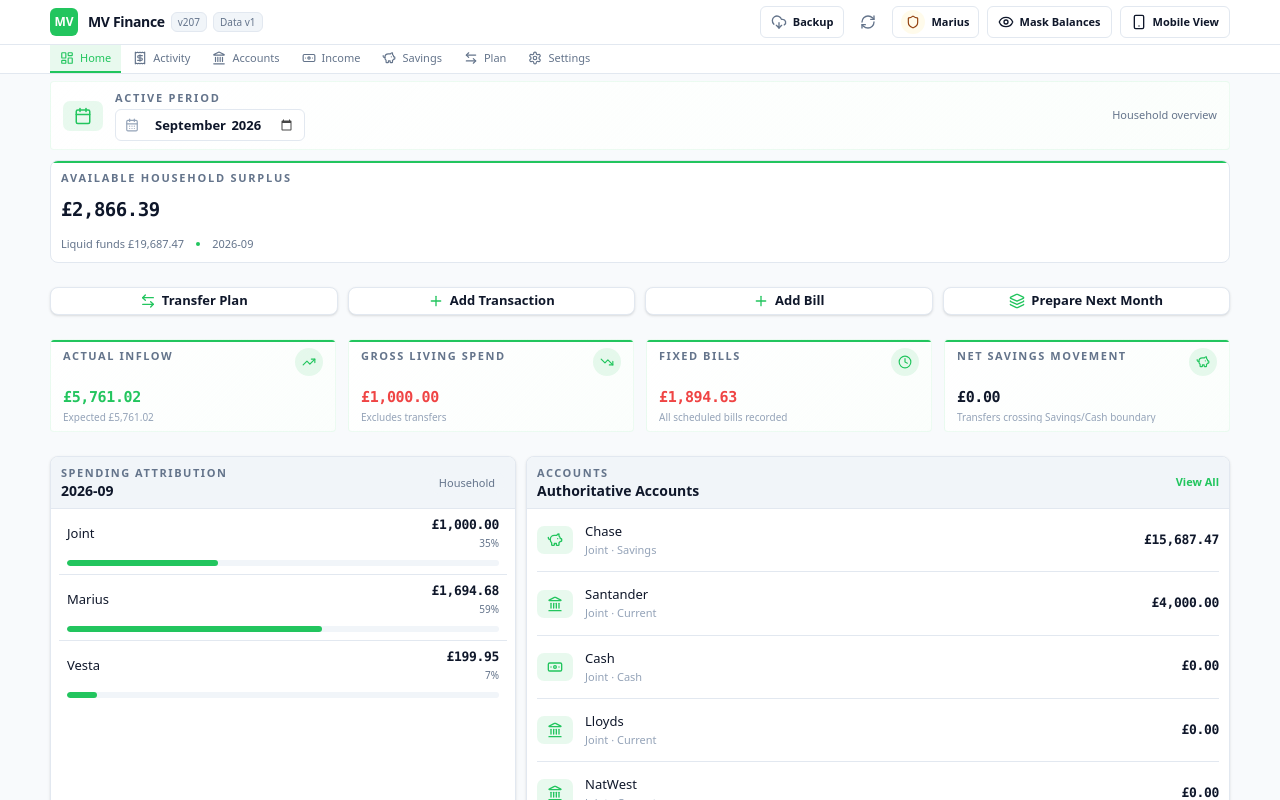
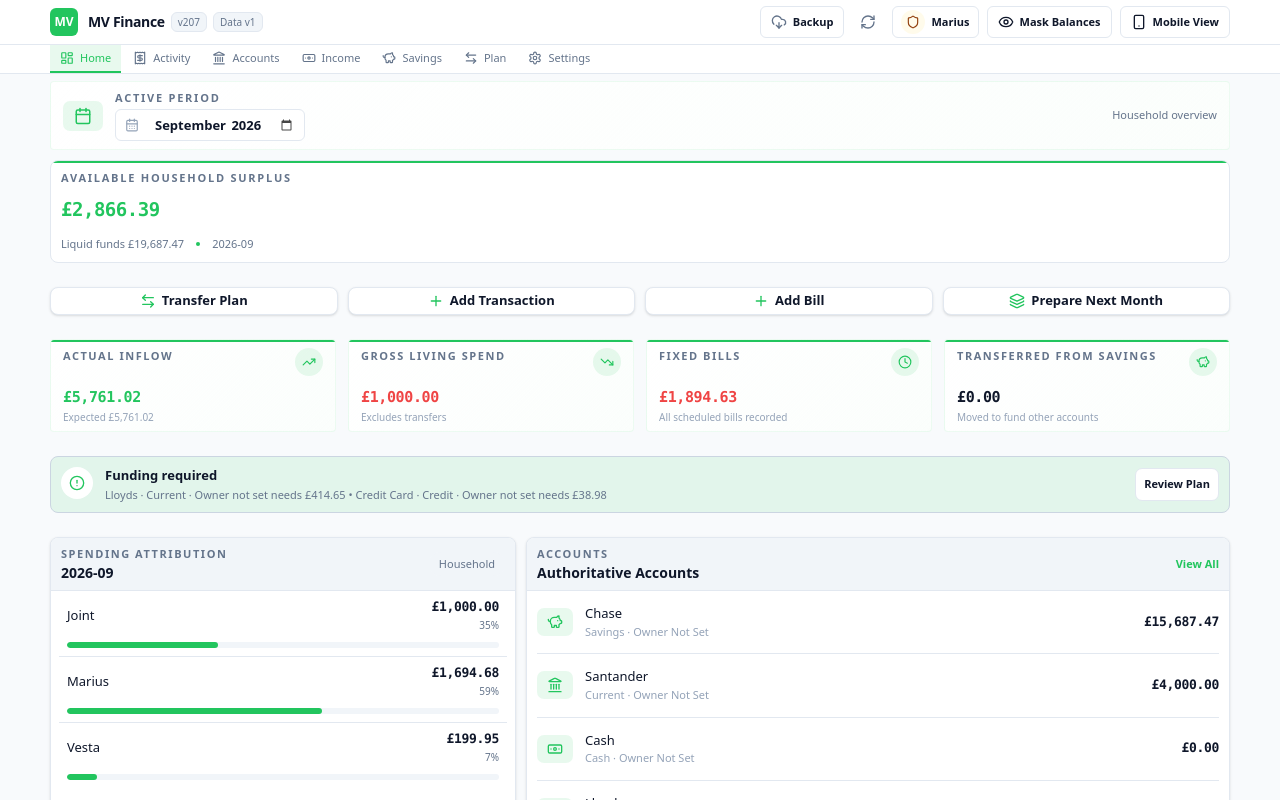
Before and after one commit to backtonemesis-cpu/MV, a React (Vite) app: page / in a window 1280 px wide. Shown: the top 800 px of the page. Built offline with nearby package versions, Linux system fonts and the light colour scheme.

Commit message:
Align Dashboard with audited Plan and savings rules

```diff
--- a/src/components/Dashboard.tsx
+++ b/src/components/Dashboard.tsx
@@ -22,9 +22,11 @@ import {
   formatPence,
   calculateMonthlySurplus,
   calculateSavingsPosition,
+  calculateTransferredFromSavingsPence,
   calculateLiquidFundsPence,
-  isPlannedPaymentEffectivelyPaid,
 } from '../utils/currency';
+import { generateTransferPlan } from '../utils/transferPlan';
+import { accountIdentityLabel, accountOwnerLabel, accountTypeLabel } from '../utils/accountDisplay';
 
 interface DashboardProps {
   household: HouseholdData;
@@ -116,43 +118,34 @@ export const Dashboard: React.FC<DashboardProps> = ({
   const attributedSpendTotalPence = mariusSpendPence + vestaSpendPence + jointSpendPence;
 
   const transferPlanSnapshot = useMemo(() => {
-    const accountMap = new Map(household.accounts.map((a) => [a.id, a]));
-    const deficits: {
-      accountName: string;
-      owner: string;
-      deficitPence: number;
-      totalCommitmentPence: number;
-    }[] = [];
+    const plan = generateTransferPlan(
+      household.accounts,
+      household.plannedPayments || [],
+      selectedMonth,
+      household.transactions
+    );
 
-    const grouped = new Map<string, number>();
+    return plan.accountsNeedingFunding.map((requirement) => ({
+      accountLabel: accountIdentityLabel(requirement.account),
+      deficitPence: requirement.transferRequiredPence,
+      totalCommitmentPence: requirement.totalSelectedPaymentsPence,
+    }));
+  }, [
+    household.accounts,
+    household.plannedPayments,
+    household.transactions,
+    selectedMonth,
+  ]);
 
-    monthPlannedPayments
-      .filter(
-        (p) =>
-          p.includeInTransferPlan &&
-          !isPlannedPaymentEffectivelyPaid(p, household.transactions)
-      )
-      .forEach((p) => {
-        grouped.set(p.accountId, (grouped.get(p.accountId) || 0) + p.amountPence);
-      });
-
-    grouped.forEach((totalCommitment, accId) => {
-      const acc = accountMap.get(accId);
-      const balance = acc ? acc.currentBalancePence : 0;
-      const deficit = Math.max(0, totalCommitment - balance);
-
-      if (acc && deficit > 0) {
-        deficits.push({
-          accountName: acc.name,
-          owner: acc.ownerPerson || 'Joint',
-          deficitPence: deficit,
-          totalCommitmentPence: totalCommitment,
-        });
-      }
-    });
-
-    return deficits;
-  }, [household.accounts, monthPlannedPayments]);
+  const transferredFromSavingsPence = useMemo(
+    () =>
+      calculateTransferredFromSavingsPence(
+        household.accounts,
+        household.transactions,
+        selectedMonth
+      ),
+    [household.accounts, household.transactions, selectedMonth]
+  );
 
   const canEdit = userRole === 'owner' || userRole === 'editor';
 
@@ -195,9 +188,9 @@ export const Dashboard: React.FC<DashboardProps> = ({
       valueClassName: 'text-danger',
     },
     {
-      label: 'Net Savings Movement',
-      value: savingsPosition.savingsTransfersPence,
-      note: 'Transfers crossing Savings/Cash boundary',
+      label: 'Transferred From Savings',
+      value: transferredFromSavingsPence,
+      note: 'Moved to fund other accounts',
       icon: PiggyBank,
       valueClassName: 'text-main',
     },
@@ -242,7 +235,15 @@ export const Dashboard: React.FC<DashboardProps> = ({
             Available Household Surplus
           </div>
 
-          <div className="mt-3 font-mono text-4xl font-semibold tracking-tight text-main tabular-nums sm:text-5xl">
+          <div
+            className={`mt-3 font-mono text-4xl font-semibold tracking-tight tabular-nums sm:text-5xl ${
+              surplusCalculation.availableSurplusPence > 0
+                ? 'text-success'
+                : surplusCalculation.availableSurplusPence < 0
+                  ? 'text-danger'
+                  : 'text-main'
+            }`}
+          >
             {formatPence(surplusCalculation.availableSurplusPence)}
           </div>
 
@@ -342,7 +343,7 @@ export const Dashboard: React.FC<DashboardProps> = ({
                 <h3 className="text-sm font-semibold text-main">Funding required</h3>
                 <p className="mv-private-value mt-1 text-xs leading-5 text-muted">
                   {transferPlanSnapshot
-                    .map((item) => `${item.accountName} needs ${formatPence(item.deficitPence)}`)
+                    .map((item) => `${item.accountLabel} needs ${formatPence(item.deficitPence)}`)
                     .join(' • ')}
                 </p>
               </div>
@@ -441,7 +442,7 @@ export const Dashboard: React.FC<DashboardProps> = ({
                   <div className="min-w-0 flex-1">
                     <div className="truncate text-sm font-medium text-main">{account.name}</div>
                     <div className="mt-0.5 text-[11px] capitalize text-subtle">
-                      {account.ownerPerson || 'Joint'} · {account.type}
+                      {accountTypeLabel(account.type)} · {accountOwnerLabel(account)}
                     </div>
                   </div>
 
```
